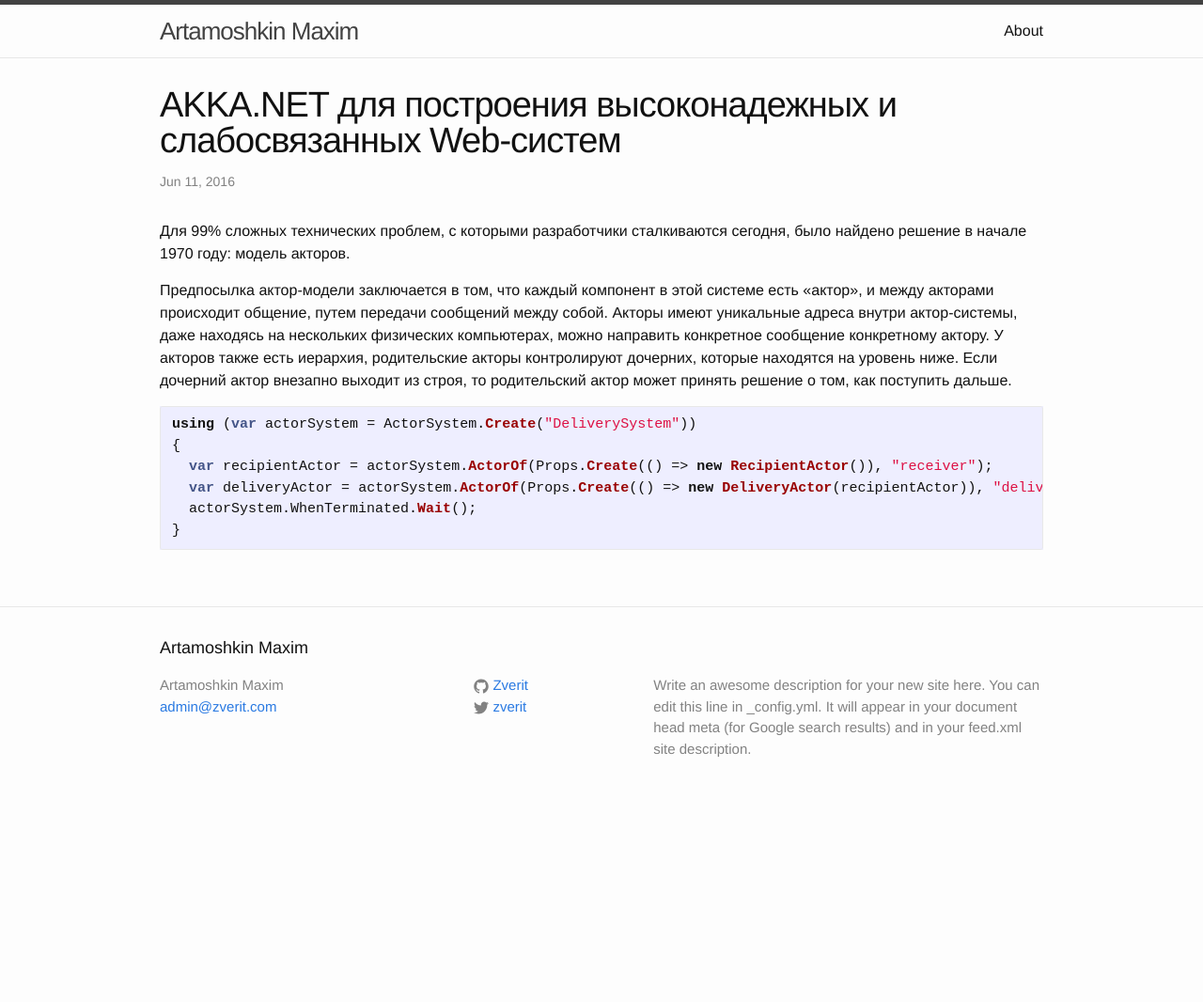
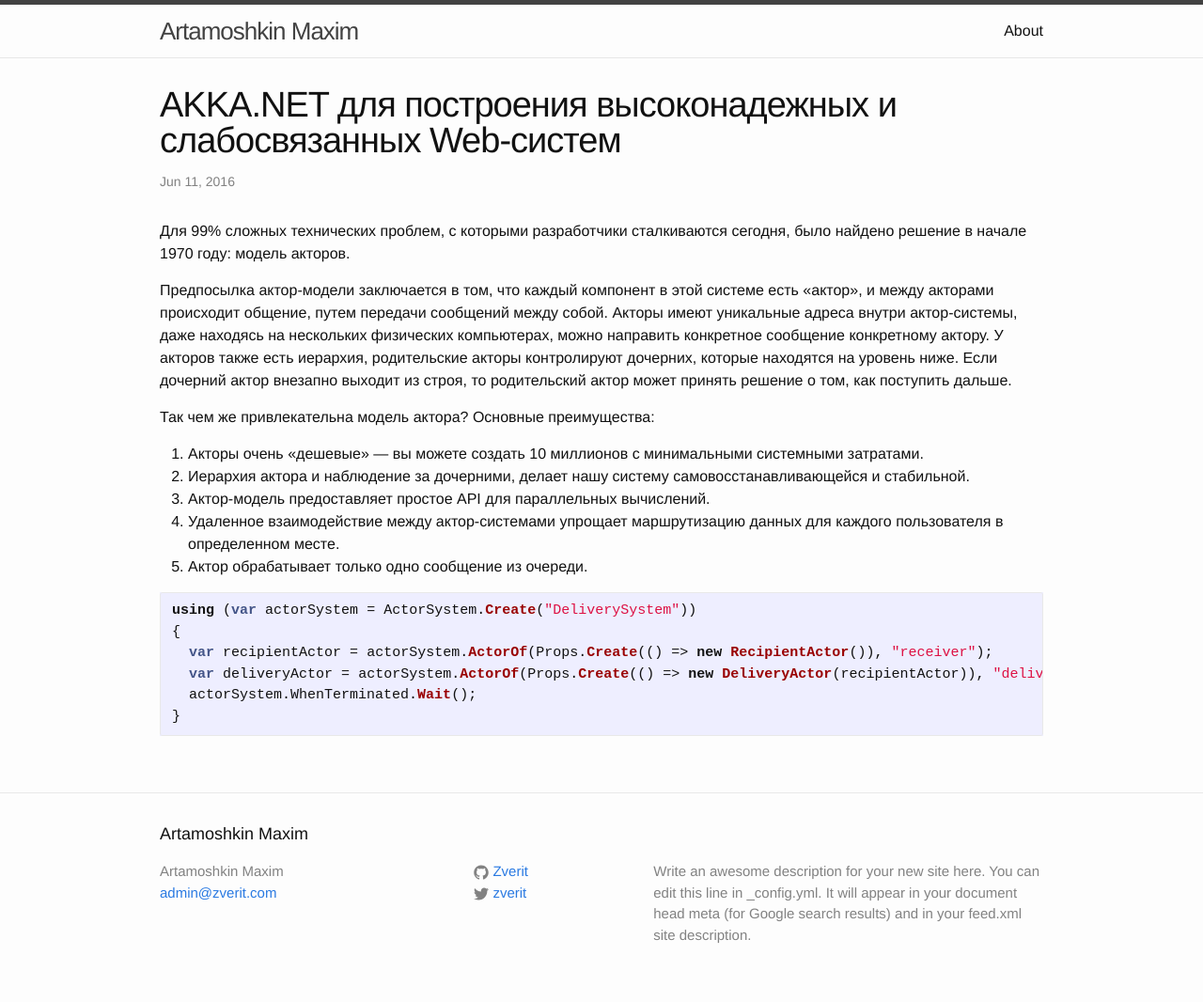
Before and after one commit to martamoshkin/blog.zverit.com, a Jekyll site: the page built from _posts/2016-6-11-akka-net-web-system.md, in a window 1280 px wide. Shown: the whole page at 94% size. Built offline with Jekyll 4.4.1, drawn with Linux system fonts in a browser that asks for light colours; before the commit the page ends 900 px from its top, so only the background shows below that.

Commit message:
Update 2016-6-11-akka-net-web-system.md

````diff
--- a/_posts/2016-6-11-akka-net-web-system.md
+++ b/_posts/2016-6-11-akka-net-web-system.md
@@ -10,6 +10,15 @@ categories: akka sharp
 Предпосылка актор-модели заключается в том, что каждый компонент в этой системе есть «актор», и между акторами происходит общение,
 путем передачи сообщений между собой. Акторы имеют уникальные адреса внутри актор-системы, даже находясь на нескольких физических компьютерах, можно направить конкретное сообщение конкретному актору. У акторов также есть иерархия, родительские акторы контролируют дочерних, которые находятся на уровень ниже. Если дочерний актор внезапно выходит из строя, то родительский актор может принять решение о том, как поступить дальше.
 
+Так чем же привлекательна модель актора? Основные преимущества:
+
+1.	Акторы очень «дешевые» — вы можете создать 10 миллионов с минимальными системными затратами.
+2.	Иерархия актора и наблюдение за дочерними, делает нашу систему самовосстанавливающейся и стабильной.
+3.	Актор-модель предоставляет простое API для параллельных вычислений.
+4.	Удаленное взаимодействие между актор-системами упрощает маршрутизацию данных для каждого пользователя в определенном месте.
+5.	Актор обрабатывает только одно сообщение из очереди.
+
+
 ```cs
 using (var actorSystem = ActorSystem.Create("DeliverySystem"))
 {
````
